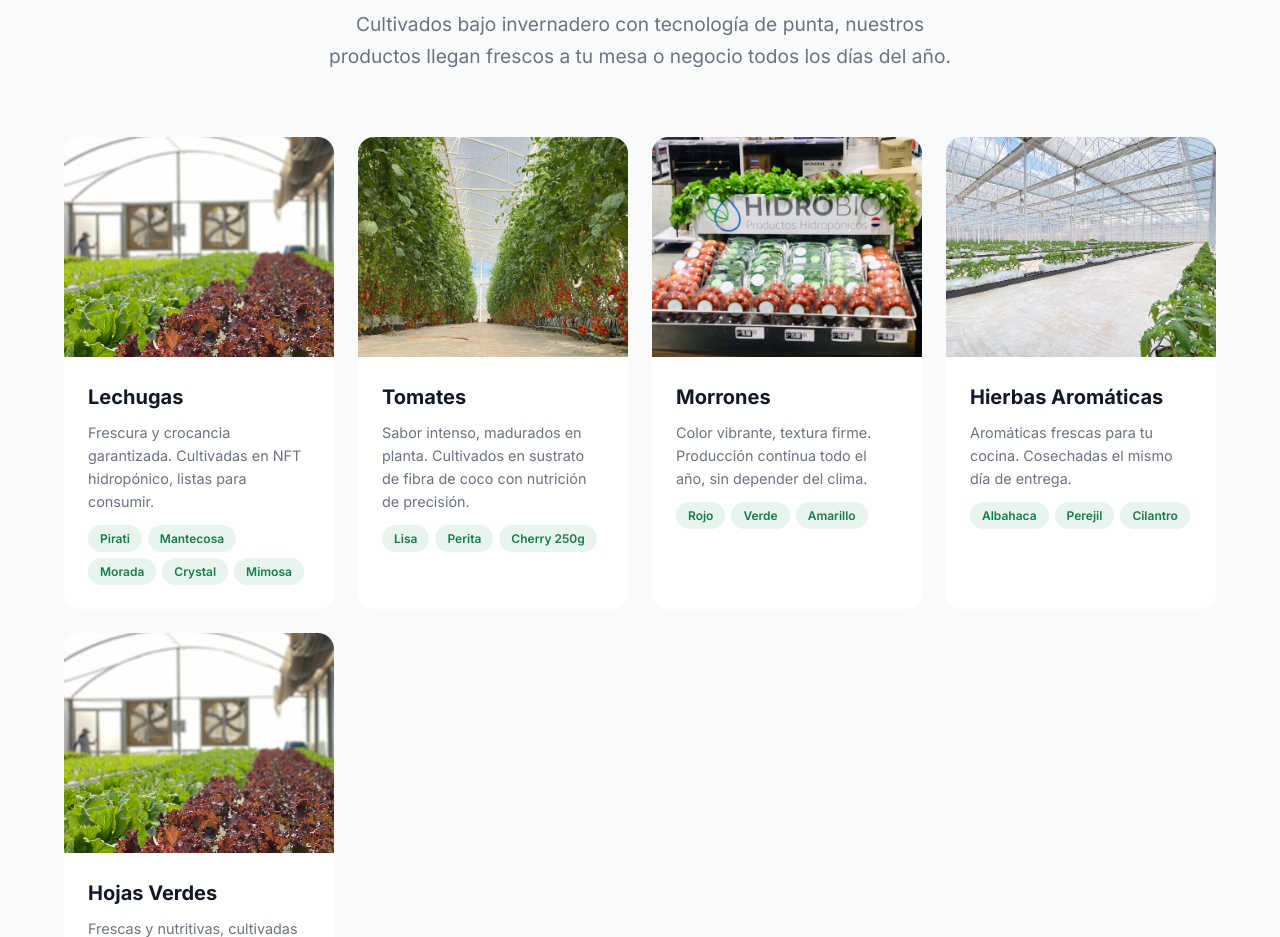
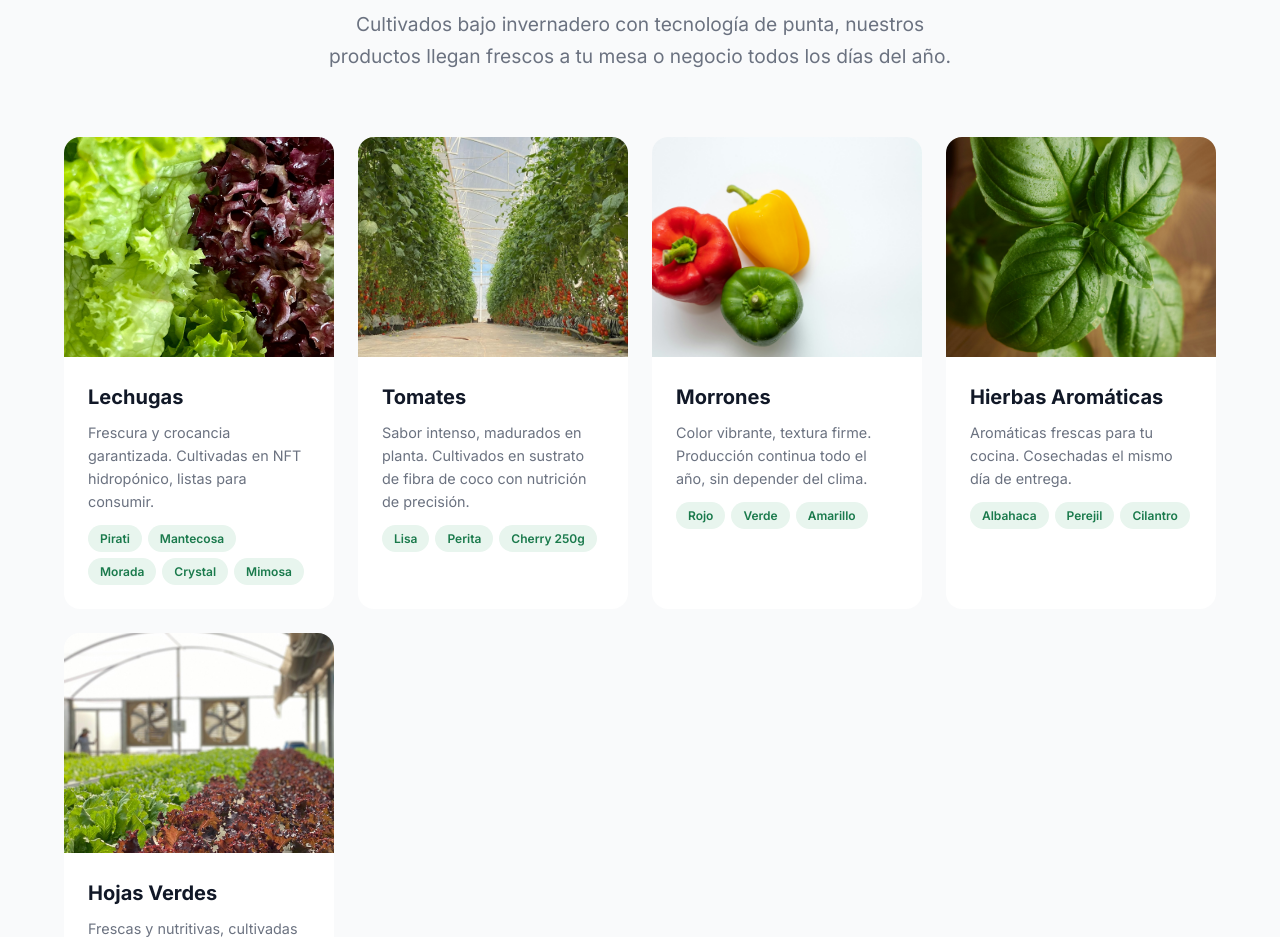
Before and after one commit to DanielHbPy/hidrobio-website, a website: page public/index.html in a window 1280 px wide. Shown: the part 2540-3477 px from the top of the page. Drawn offline with Linux system fonts and the light colour scheme.

Commit message:
Update product images: morrones, albahaca, and lechugas
Replace product section images with user-provided photos:
- Morrones: 3 bell peppers (red, yellow, green) on white background
- Hierbas Aromáticas: fresh basil close-up (cropped horizontal)
- Lechugas: green and purple lettuce varieties (cropped horizontal)

Co-Authored-By: Claude Opus 4.6 (1M context) <noreply@anthropic.com>

```diff
--- a/public/index.html
+++ b/public/index.html
@@ -1309,7 +1309,7 @@
 
       <div class="product-grid">
         <div class="product-card fade-up">
-          <img src="/photos/lettuce-varieties.jpg" alt="Lechugas hidropónicas HidroBio" class="product-card-img">
+          <img src="/photos/lechugas-verdes-moradas.jpg" alt="Lechugas hidropónicas HidroBio" class="product-card-img">
           <div class="product-card-body">
             <h3 class="product-card-title">Lechugas</h3>
             <p class="product-card-desc">Frescura y crocancia garantizada. Cultivadas en NFT hidropónico, listas para consumir.</p>
@@ -1337,7 +1337,7 @@
         </div>
 
         <div class="product-card fade-up">
-          <img src="/photos/retail-display-wide.jpg" alt="Morrones HidroBio" class="product-card-img">
+          <img src="/photos/sweet-bells.jpg" alt="Sweet Bells HidroBio" class="product-card-img">
           <div class="product-card-body">
             <h3 class="product-card-title">Morrones</h3>
             <p class="product-card-desc">Color vibrante, textura firme. Producción continua todo el año, sin depender del clima.</p>
@@ -1350,7 +1350,7 @@
         </div>
 
         <div class="product-card fade-up">
-          <img src="/photos/young-plants-greenhouse.jpg" alt="Hierbas aromáticas HidroBio" class="product-card-img">
+          <img src="/photos/albahaca.jpg" alt="Albahaca HidroBio" class="product-card-img">
           <div class="product-card-body">
             <h3 class="product-card-title">Hierbas Aromáticas</h3>
             <p class="product-card-desc">Aromáticas frescas para tu cocina. Cosechadas el mismo día de entrega.</p>
```
Also changed, not shown: public/photos/albahaca.jpg (added), public/photos/lechugas-verdes-moradas.jpg (added), public/photos/sweet-bells.jpg (added).
